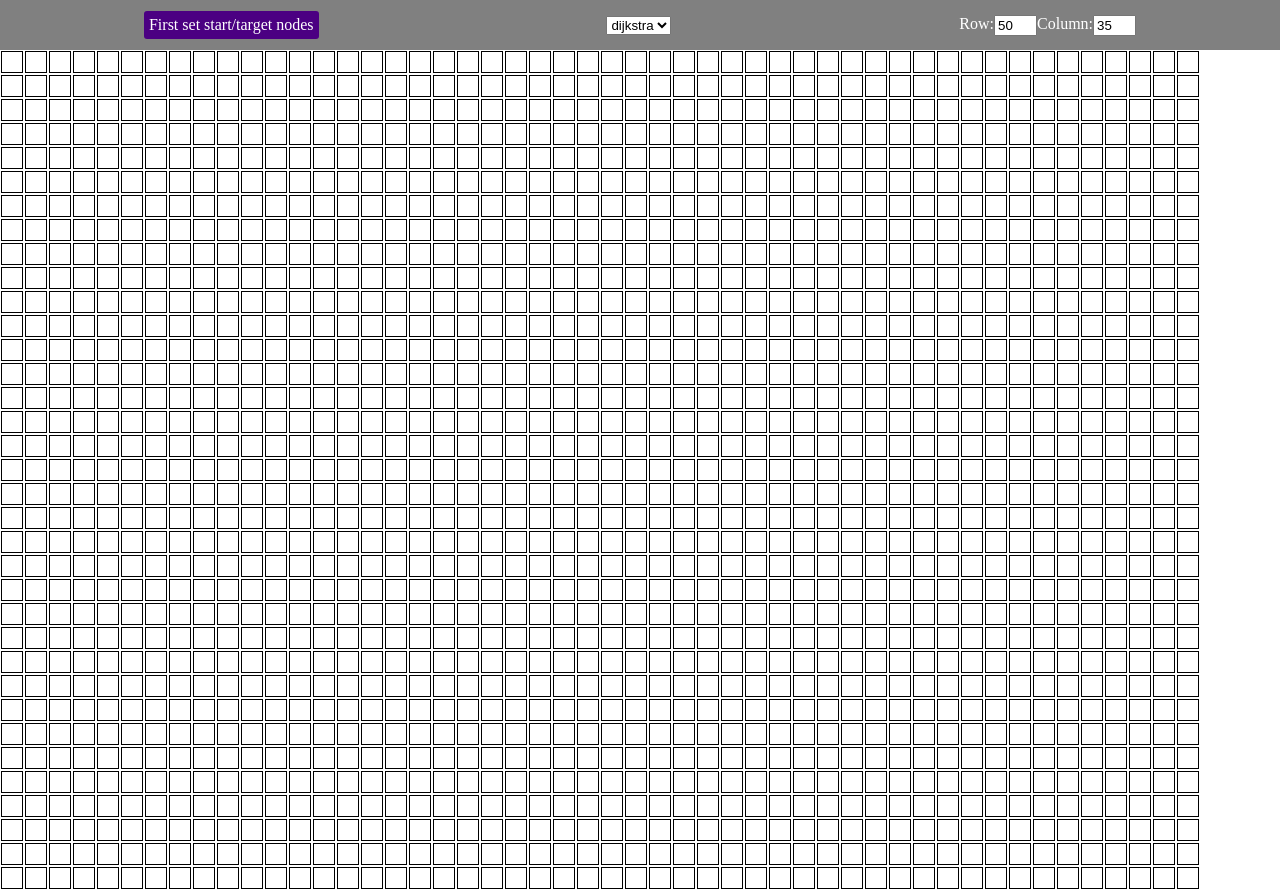
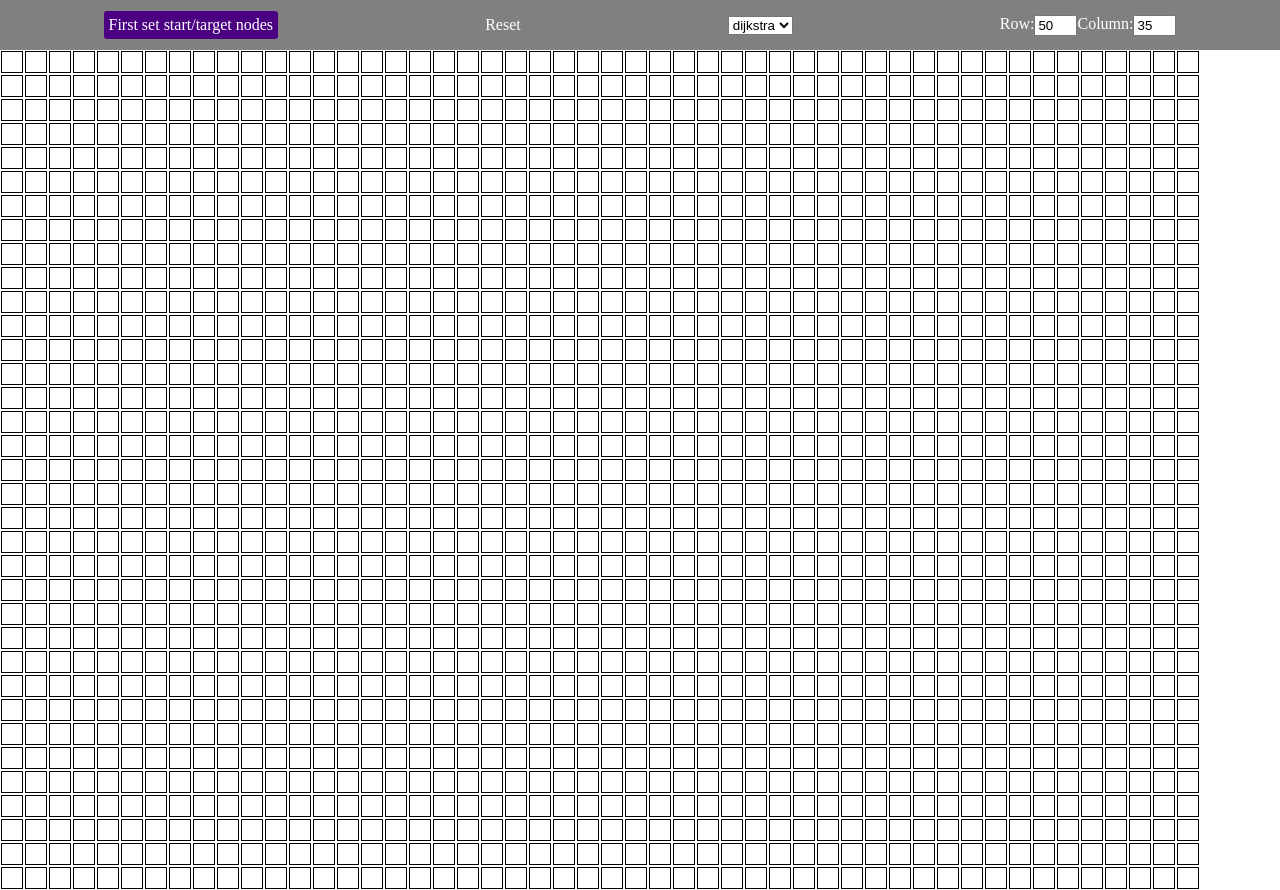
Before and after one commit to yaroslavkhudchenko/pathfinder-algorithms-visualizer, a React (Create React App) app: page / in a window 1280 px wide. Built offline with nearby package versions, Linux system fonts and the light colour scheme.

Commit message:
add reset button

```diff
--- a/src/components/App.js
+++ b/src/components/App.js
@@ -37,6 +37,20 @@ export default class App extends Component {
 
 				console.log(shortestPathNodesInOrder)
 				this.animateAlgorithm(visitedNodesInOrder, shortestPathNodesInOrder);
+			},
+			resetGrid() {
+				this.setState({
+					startNode: {
+						row: null,
+						column: null
+					},
+					targetNode: {
+						row: null,
+						column: null
+					}
+				})
+				this.state.node.map(one => document.getElementById(`node-${one.row}-${one.column}`).classList.remove('singleNode-visited'))
+
 			},
 			setStartNode(e) {
 				if (this.state.startNode.row && this.state.targetNode.row){
@@ -99,6 +113,7 @@ export default class App extends Component {
 		this.state.startAlgorithm = this.state.startAlgorithm.bind(this);
 		this.state.setStartNode = this.state.setStartNode.bind(this);
 		this.state.setGridSize = this.state.setGridSize.bind(this);
+		this.state.resetGrid = this.state.resetGrid.bind(this);
 	}
 
 componentDidMount() {
--- a/src/components/controlPanel.js
+++ b/src/components/controlPanel.js
@@ -20,6 +20,7 @@ export default class ControlPanel extends Component {
                 <div
                   className="startButton"
                   onClick={
+
                     ((context.startNode.row  || context.startNode.row === 0) && (context.targetNode.column || context.targetNode.column === 0))
                       ? context.startAlgorithm
                       : console.log("first set nodes")
@@ -28,6 +29,13 @@ export default class ControlPanel extends Component {
                   {((context.startNode.row  || context.startNode.row === 0) && (context.targetNode.column || context.targetNode.column === 0))
                     ? "Start"
                     : "First set start/target nodes"}
+                </div>
+                <div className='resetButton'
+                onClick={
+                  context.resetGrid
+                }
+                >
+                  Reset
                 </div>
                 <div className="selectAlgorithm">
                   <select>
```
